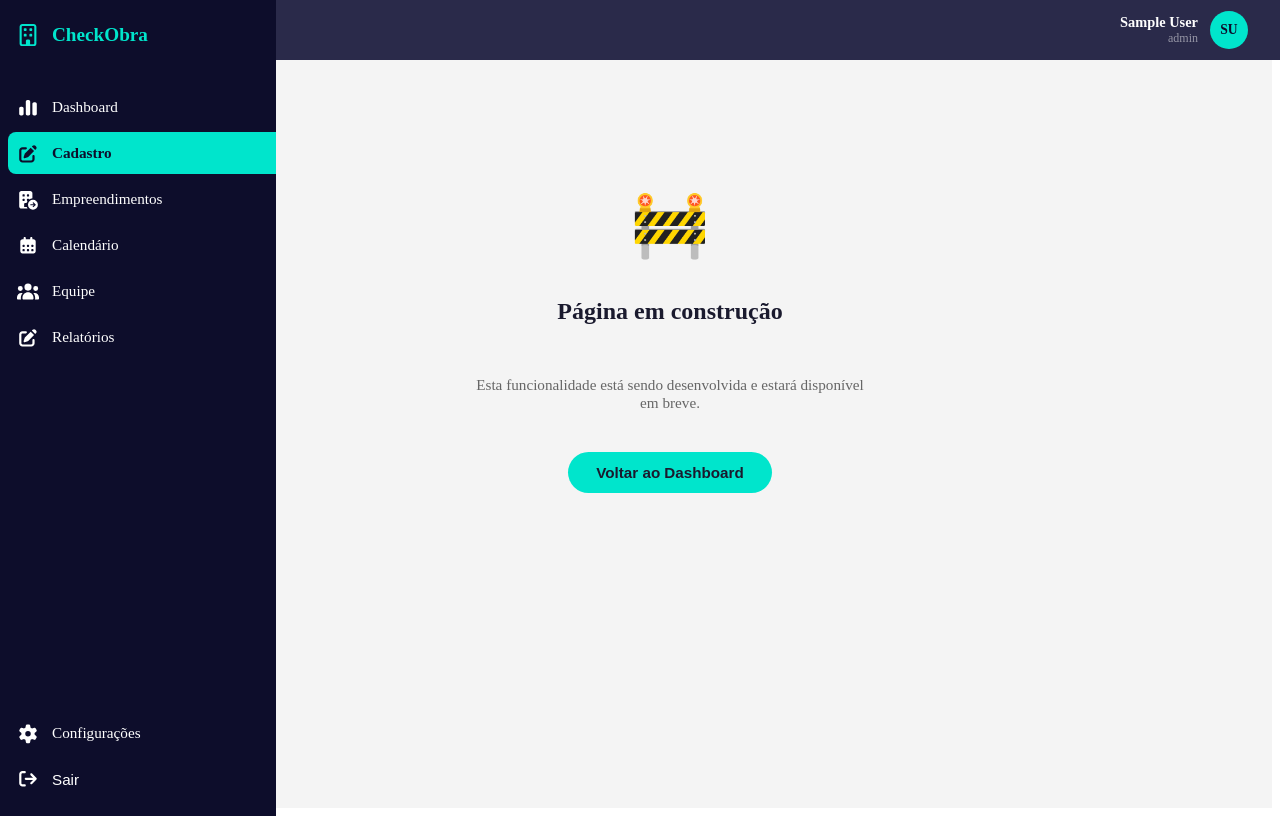
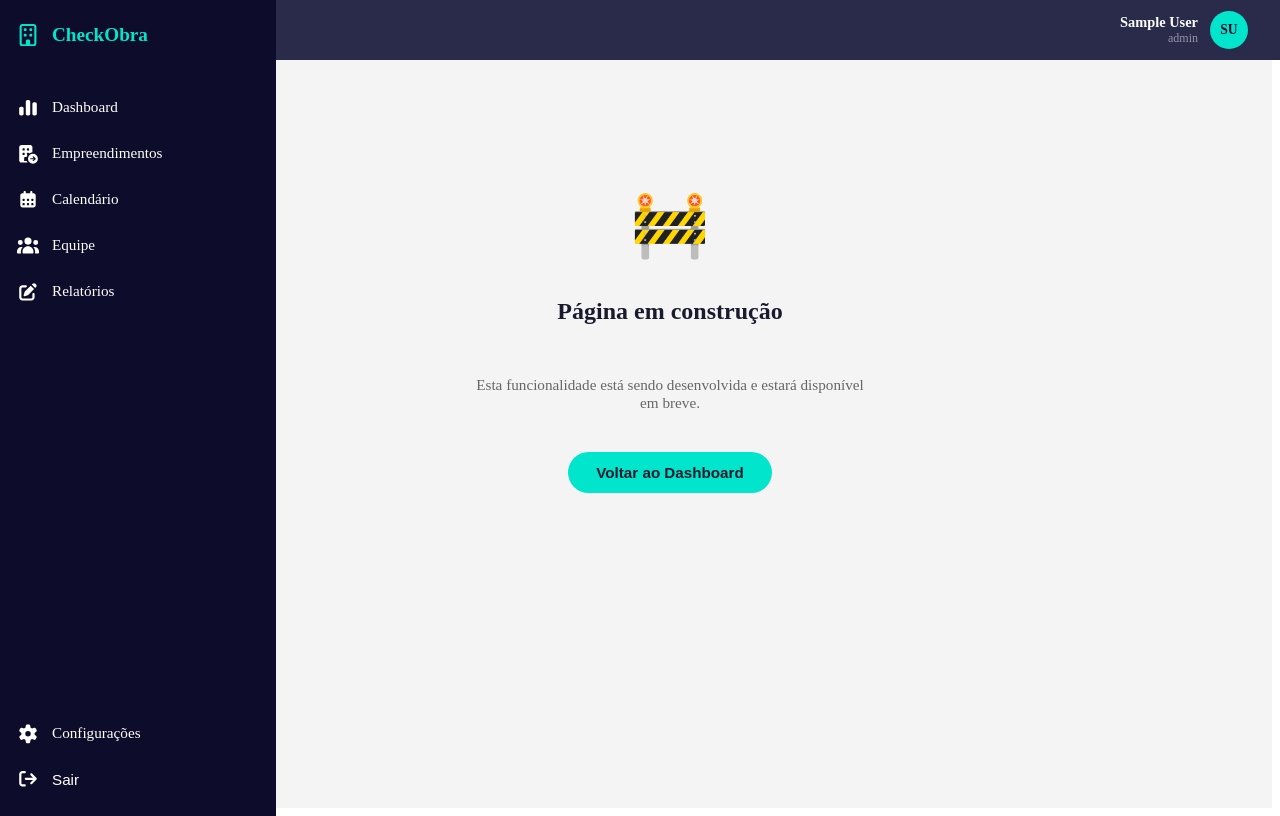
Before and after one commit to AKI-Softwares/project-construction-front, a Vue app: page /cadastro in a window 1280 px wide. Built offline with nearby package versions, Linux system fonts and the light colour scheme; no server answers; sample sign-in values are in the browser's storage.

Commit message:
Update Sidebar.vue

```diff
--- a/src/components/Layout/Sidebar.vue
+++ b/src/components/Layout/Sidebar.vue
@@ -14,12 +14,7 @@
         <span v-if="aberta" class="label">Dashboard</span>
       </router-link>
 
-      <router-link to="/cadastro" class="menu-item" :title="aberta ? '' : 'Cadastro'">
-        <FontAwesomeIcon :icon="['fas', 'pen-to-square']" class="icone" />
-        <span v-if="aberta" class="label">Cadastro</span>
-      </router-link>
-
-      <router-link to="/buildings/1" class="menu-item" :title="aberta ? '' : 'Empreendimentos'">
+      <router-link to="/buildings" class="menu-item" :title="aberta ? '' : 'Empreendimentos'">
         <FontAwesomeIcon :icon="['fas', 'building-circle-arrow-right']" class="icone" />
         <span v-if="aberta" class="label">Empreendimentos</span>
       </router-link>
@@ -84,89 +79,22 @@ function sair() {
   transition: width 0.25s ease;
   overflow: hidden;
 }
-
-.sidebar.expandida {
-  width: 260px;
+.sidebar.expandida { width: 260px; }
+.logo { display: flex; align-items: center; gap: 12px; margin-bottom: 40px; padding: 0 8px; white-space: nowrap; overflow: hidden; }
+.logo-icone { font-size: 1.4rem; color: #00e5cc; flex-shrink: 0; width: 24px; text-align: center; }
+.logo-nome { color: #00e5cc; font-size: 1.2rem; font-weight: bold; }
+.menu { display: flex; flex-direction: column; gap: 4px; flex: 1; }
+.menu-inferior { display: flex; flex-direction: column; gap: 4px; }
+.menu-item {
+  display: flex; align-items: center; gap: 12px;
+  padding: 12px 8px; border-radius: 8px; color: #ffffff;
+  text-decoration: none; font-size: 0.95rem; transition: background 0.2s;
+  background: none; border: none; cursor: pointer;
+  width: 100%; text-align: left; white-space: nowrap; overflow: hidden;
 }
-
-.logo {
-  display: flex;
-  align-items: center;
-  gap: 12px;
-  margin-bottom: 40px;
-  padding: 0 8px;
-  white-space: nowrap;
-  overflow: hidden;
-}
-
-.logo-icone {
-  font-size: 1.4rem;
-  color: #00e5cc;
-  flex-shrink: 0;
-  width: 24px;
-  text-align: center;
-}
-
-.logo-nome {
-  color: #00e5cc;
-  font-size: 1.2rem;
-  font-weight: bold;
-}
-
-.menu {
-  display: flex;
-  flex-direction: column;
-  gap: 4px;
-  flex: 1;
-}
-
-.menu-inferior {
-  display: flex;
-  flex-direction: column;
-  gap: 4px;
-}
-
-.menu-item {
-  display: flex;
-  align-items: center;
-  gap: 12px;
-  padding: 12px 8px;
-  border-radius: 8px;
-  color: #ffffff;
-  text-decoration: none;
-  font-size: 0.95rem;
-  transition: background 0.2s;
-  background: none;
-  border: none;
-  cursor: pointer;
-  width: 100%;
-  text-align: left;
-  white-space: nowrap;
-  overflow: hidden;
-}
-
-.menu-item:hover {
-  background-color: rgba(255, 255, 255, 0.08);
-}
-
-.menu-item.router-link-active {
-  background-color: #00e5cc;
-  color: #0d0d2b;
-  font-weight: bold;
-}
-
-.icone {
-  font-size: 1.1rem;
-  flex-shrink: 0;
-  width: 24px;
-  text-align: center;
-}
-
-.label {
-  font-size: 0.95rem;
-}
-
-.sair {
-  color: #ffffff;
-}
+.menu-item:hover { background-color: rgba(255, 255, 255, 0.08); }
+.menu-item.router-link-active { background-color: #00e5cc; color: #0d0d2b; font-weight: bold; }
+.icone { font-size: 1.1rem; flex-shrink: 0; width: 24px; text-align: center; }
+.label { font-size: 0.95rem; }
+.sair { color: #ffffff; }
 </style>
```
